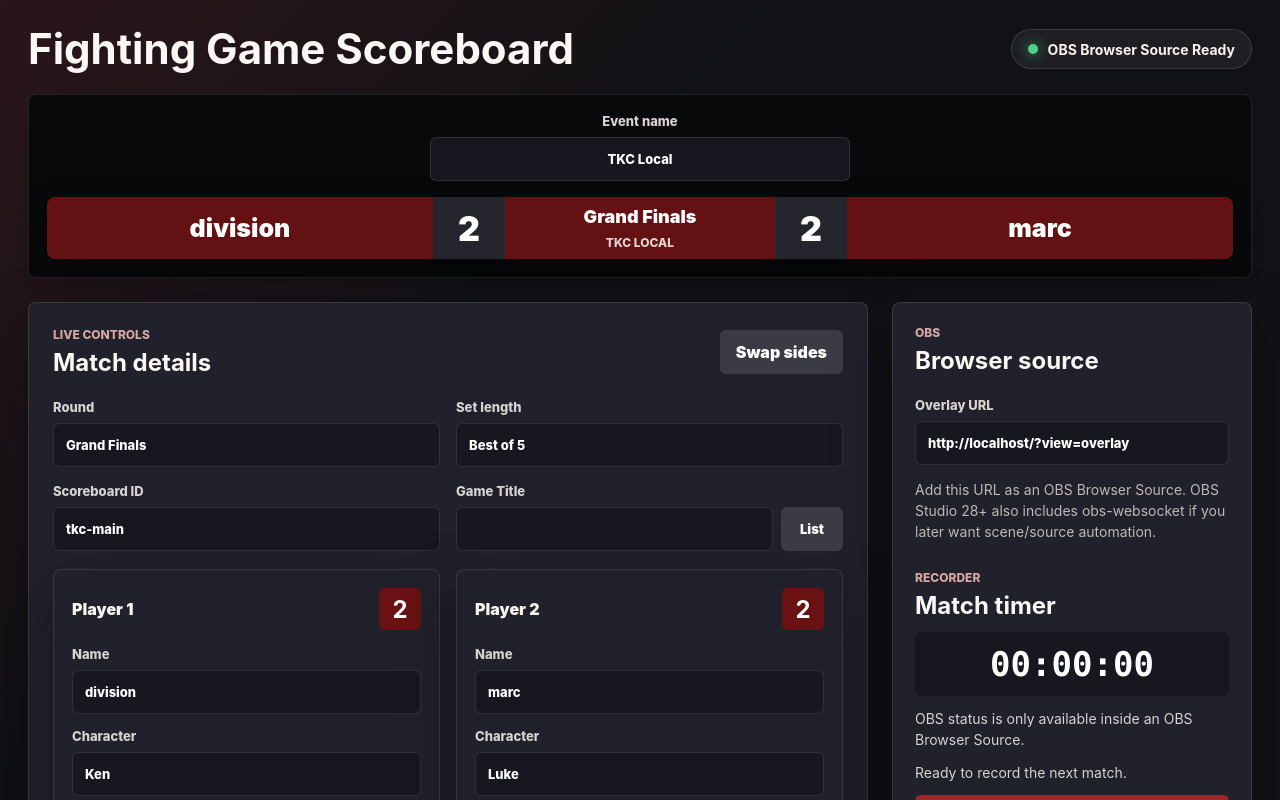
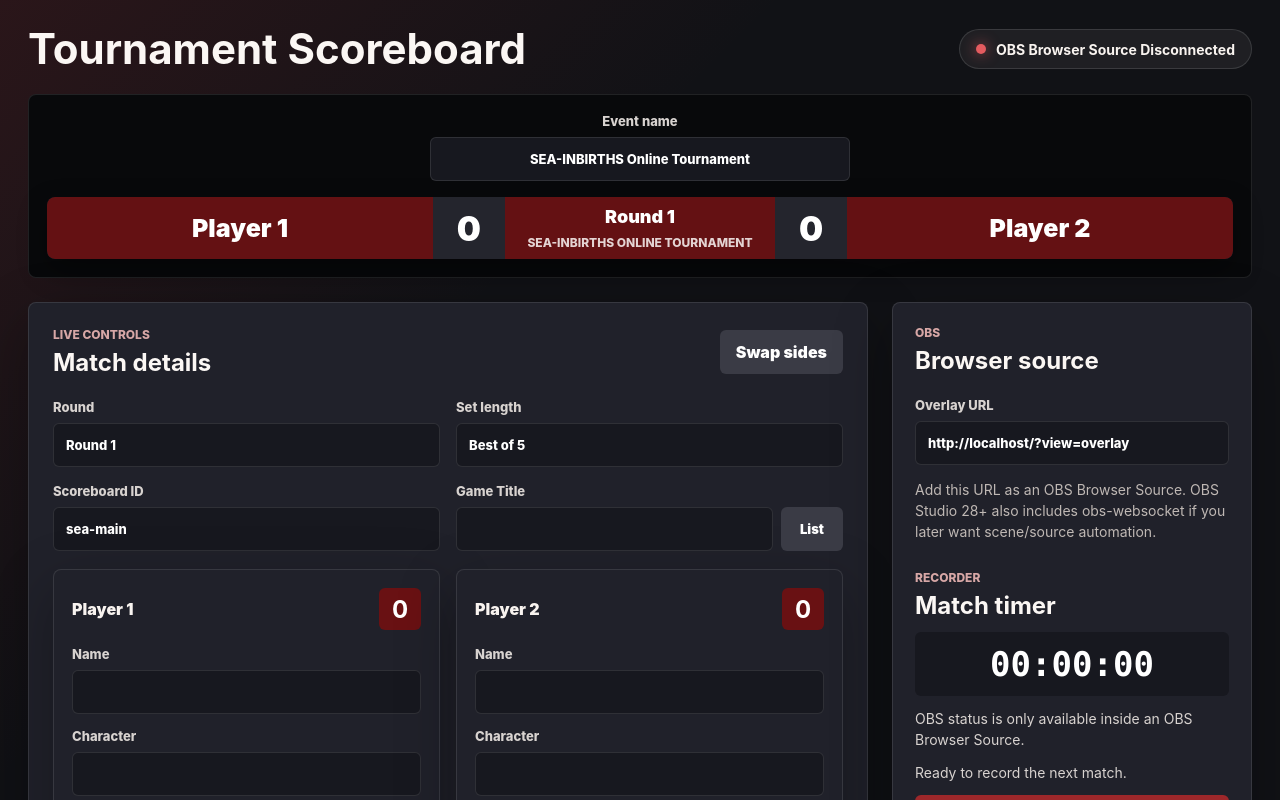
Before and after one commit to Adsea-Helmetguy/TKC_scoreboard, a React (Vite) app in the folder frontend/: page / in a window 1280 px wide. Shown: the top 800 px of the page. Built offline with nearby package versions, Linux system fonts and the light colour scheme.

Commit message:
added changes to the OBS connection section

```diff
--- a/frontend/src/App.css
+++ b/frontend/src/App.css
@@ -67,6 +67,11 @@ h2 {
   border-radius: 50%;
   background: #4fd08d;
   box-shadow: 0 0 14px rgba(79, 208, 141, 0.8);
+}
+
+.connection-pill.is-disconnected .status-dot {
+  background: #e45b5f;
+  box-shadow: 0 0 14px rgba(228, 91, 95, 0.8);
 }
 
 .preview-band {
--- a/frontend/src/App.tsx
+++ b/frontend/src/App.tsx
@@ -85,20 +85,20 @@ const gameRosters: Record<string, string[]> = {
 };
 
 const defaultState: MatchState = {
-  id: "tkc-main",
-  eventName: "TKC Local",
+  id: "sea-main",
+  eventName: "SEA-INBIRTHS Online Tournament",
   gameTitle: "",
-  round: "Grand Finals",
+  round: "Round 1",
   bestOf: "Best of 5",
   left: {
-    name: "division",
-    score: 2,
-    character: "Ken",
+    name: "",
+    score: 0,
+    character: "",
   },
   right: {
-    name: "marc",
-    score: 2,
-    character: "Luke",
+    name: "",
+    score: 0,
+    character: "",
   },
   updatedAt: new Date().toISOString(),
 };
@@ -434,11 +434,11 @@ function App() {
     <main className="app-shell">
       <header className="topbar">
         <div>
-          <h1>Fighting Game Scoreboard</h1>
+          <h1>Tournament Scoreboard</h1>
         </div>
-        <div className="connection-pill">
+        <div className={`connection-pill ${!obsAvailable ? "is-disconnected" : ""}`}>
           <span className="status-dot" aria-hidden="true"></span>
-          OBS Browser Source Ready
+          {obsAvailable ? "OBS Browser Source Ready" : "OBS Browser Source Disconnected"}
         </div>
       </header>
 
```
Also changed, not shown: 1 other file (tests, documents, lock files or other folders).
